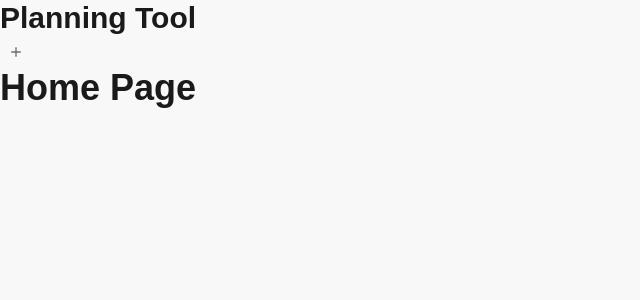
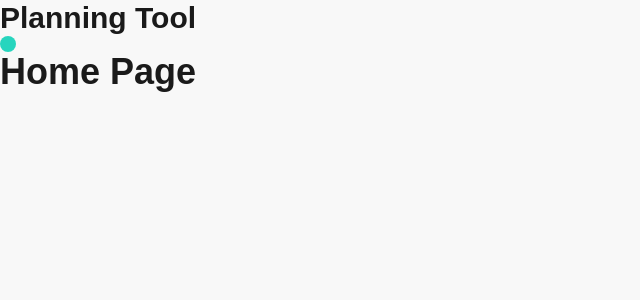
Before and after one commit to SOTA-swp/frontend, a Next.js app: page / in a window 1280 px wide. Shown: the top 300 px of the page, without its empty margins (0-640 px from the left). Built offline with nearby package versions, Linux system fonts and the light colour scheme.

Commit message:
✨ IconButtonの追加

```diff
--- a/components/IconButton.tsx
+++ b/components/IconButton.tsx
@@ -1,22 +1,60 @@
-import React from 'react'
+import ComponentSizeType from "@/types/componentSize";
+import clsx from "clsx";
+import React from "react";
 
-function IconButton({ children }: { children?: React.ReactNode }) {
-    return (
-        <button
-            className='
-                p-2
-                rounded-full
-                hover:bg-gray-200
-                active:bg-gray-300
-                transition
-                duration-150
-                ease-in-out
-                text-text-secondary
-            '
-        >
-            {children}
-        </button>
-    )
+type VariantType = "primary" | "outline" | "disable" | "icon-only";
+
+function IconButton({
+  size = "md",
+  variant = "primary",
+  icon,
+  ...props
+}: {
+  size?: ComponentSizeType;
+  variant?: VariantType;
+  icon?: React.ReactNode;
+} & React.ButtonHTMLAttributes<HTMLButtonElement>) {
+  return (
+    <button
+      {...props}
+      className={clsx(
+        `
+        relative
+        flex
+        items-center
+        justify-items-center
+        rounded-full
+        group
+        hover:brightness-90
+        active:brightness-80
+        transition
+        `,
+        size === "xs" && "p-0.5 text-[1rem]",
+        size === "sm" && "p-1 text-[1.25rem]",
+        size === "md" && "p-2 text-[1.5rem]",
+        size === "lg" && "p-2.5 text-[1.75rem]",
+        size === "xl" && "p-3 text-[2rem]",
+        variant === "primary" && "bg-primary text-paper",
+        variant === "outline" && "border border-primary bg-paper text-primary",
+        variant === "disable" &&
+          "bg-shadow text-paper hover:brightness-100 active:brightness-100 cursor-not-allowed",
+        variant === "icon-only" && "bg-transparent text-text-secondary",
+        props.className
+      )}>
+      <div
+        className="
+        absolute
+        inset-0
+        rounded-full
+        bg-transparent
+        group-hover:bg-shadow/50
+        group-active:bg-shadow/70
+        transition
+      "
+      />
+      {icon}
+    </button>
+  );
 }
 
-export default IconButton
+export default IconButton;
```
